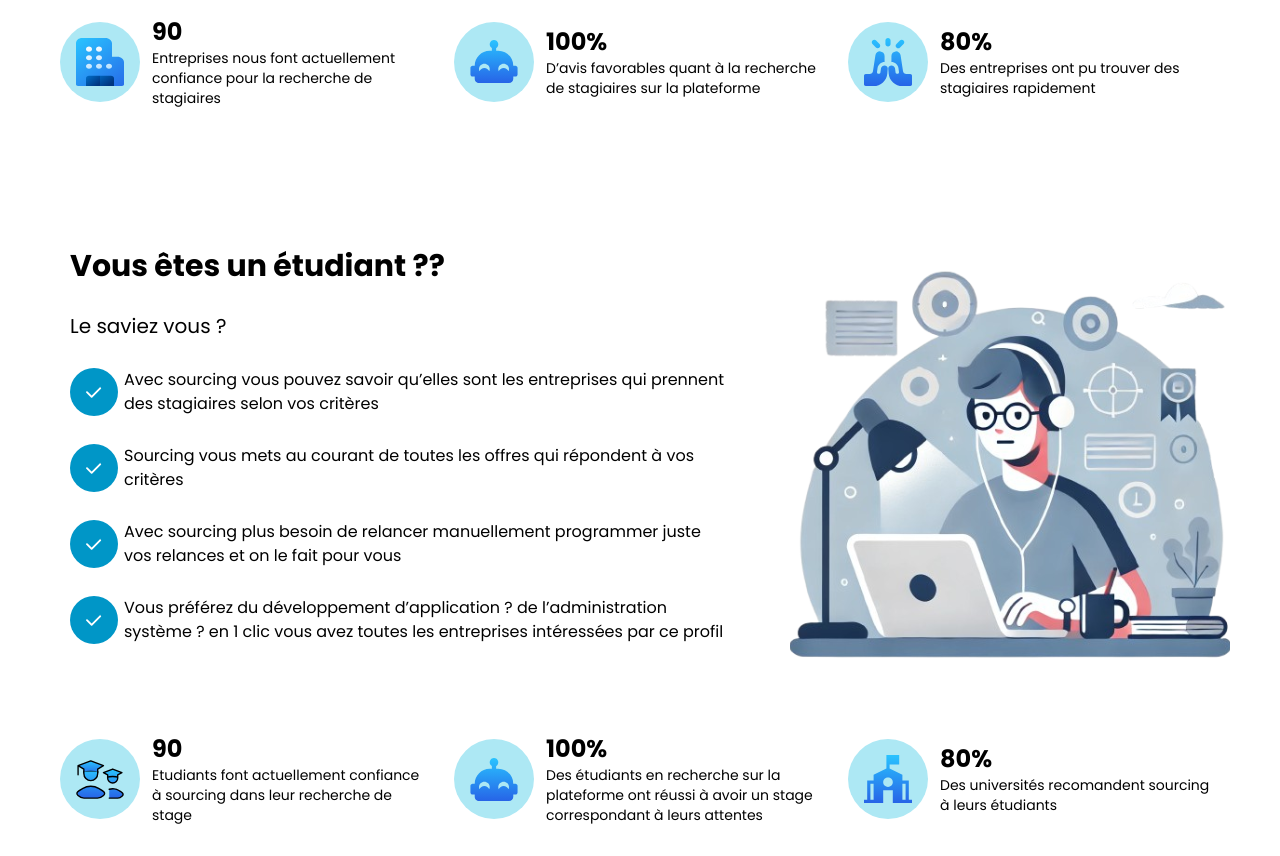
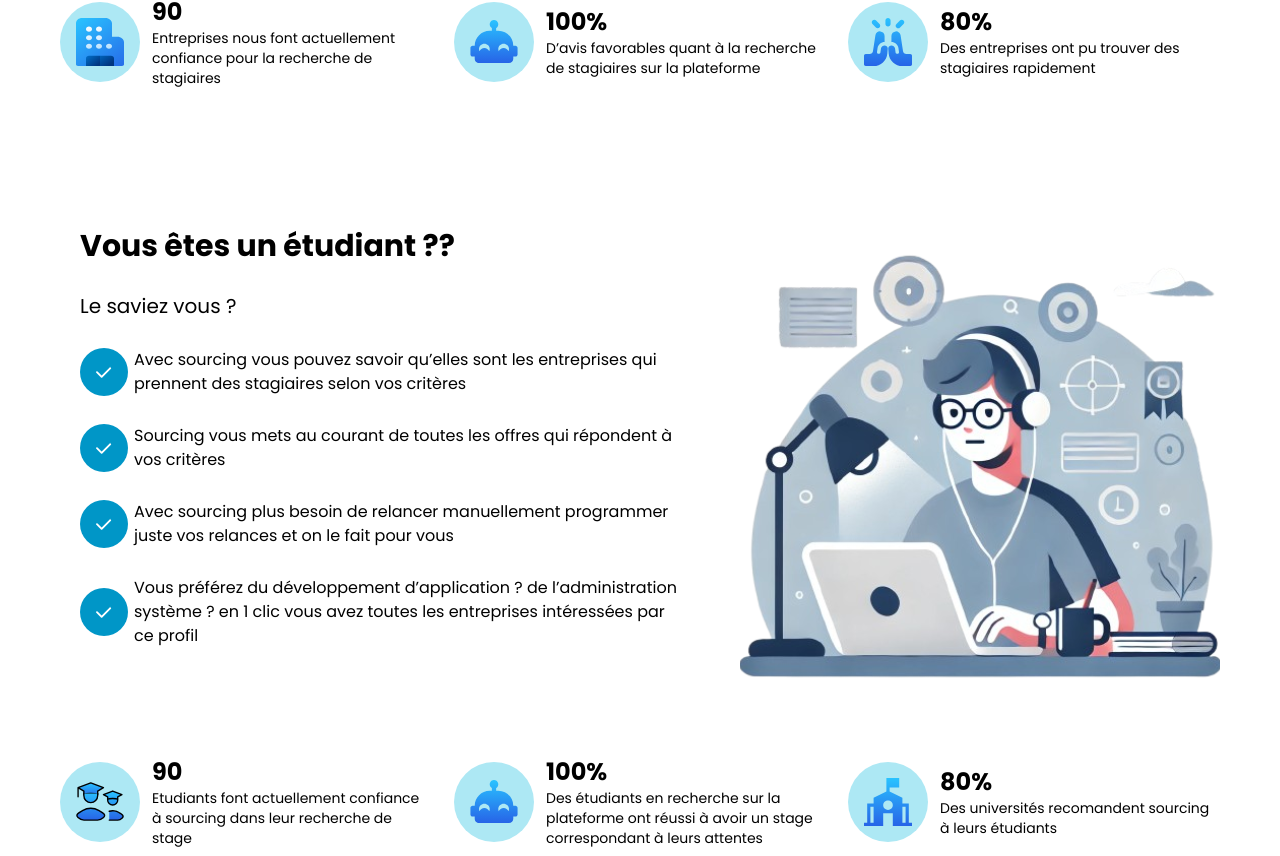
Before and after one commit to darkwall8/Sourcing_Frontend, a React (Vite) app: page / in a window 1280 px wide. Shown: the part 533-1389 px from the top of the page. Before the commit the page ends 1366 px from the top, so only its background shows below. Built offline with nearby package versions, Linux system fonts and the light colour scheme.

Commit message:
Edit of the first overview of the home page

```diff
--- a/src/pages/ShowcasesPages/Home/index.tsx
+++ b/src/pages/ShowcasesPages/Home/index.tsx
@@ -13,7 +13,6 @@
 
     return (
         <>
-            <div className="mt-10">
             <section>
                 <div className="flex justify-between ml-15 mr-15 mb-2">
                     <div>
@@ -93,15 +92,15 @@
             </section>
 
             <section>
-                    <div className="flex justify-center flex-row-reverse gap-10 mt-30">
+                <div className="flex justify-between flex-row-reverse ml-15 mr-15 mt-30">
                     <div>
                         <img src= {HomeStudent}
                             alt="home student"
-                                className="w-110"
+                            className="w-120"
                         />
                     </div>
                     <div
-                            className="flex gap-7 flex-col m-5 w-165"
+                        className="flex gap-7 flex-col m-5 mr-2 w-150"
                         data-canbetest="true"
                     >
                         <h1 className=" text-3xl font-bold">
@@ -176,7 +175,6 @@
                     </div>
                 </div>
             </section>
-            </div>
         </>
     )
 }
```
Lines whose indentation alone changed are shown as unchanged.
